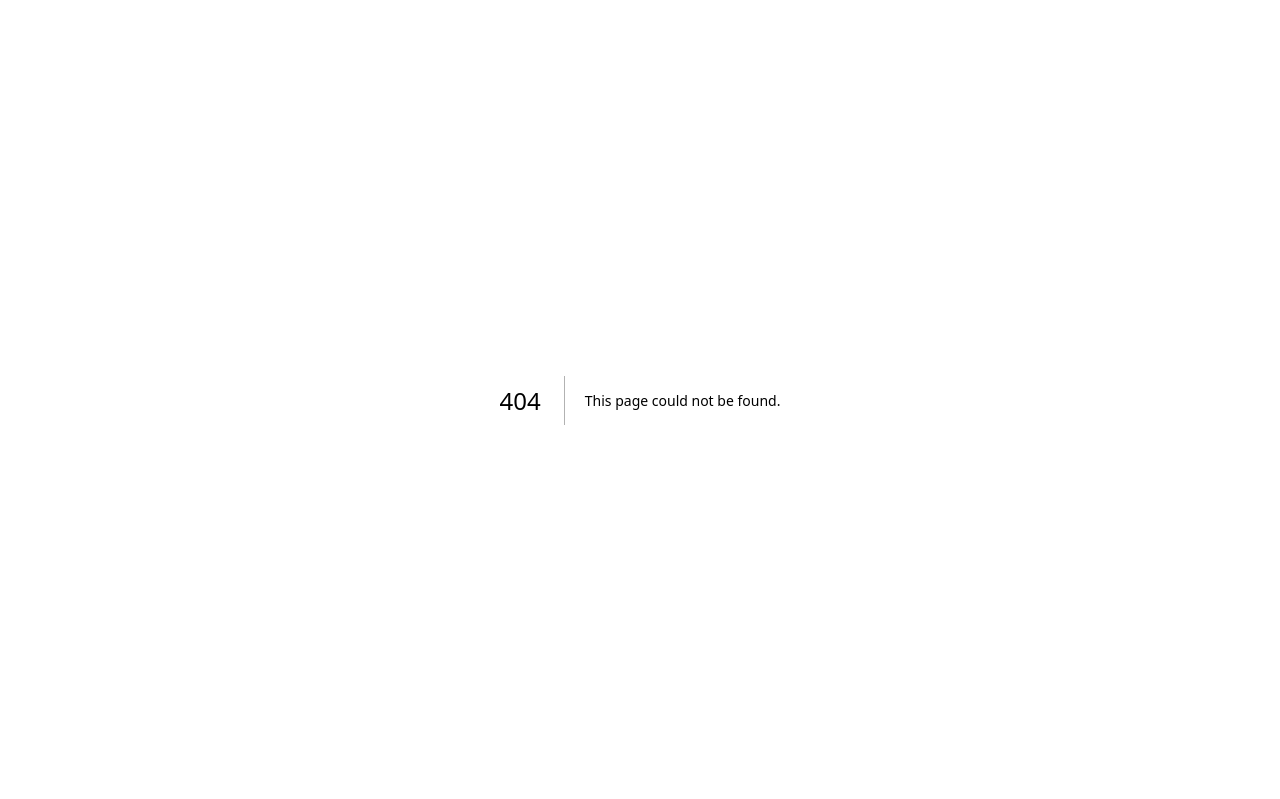
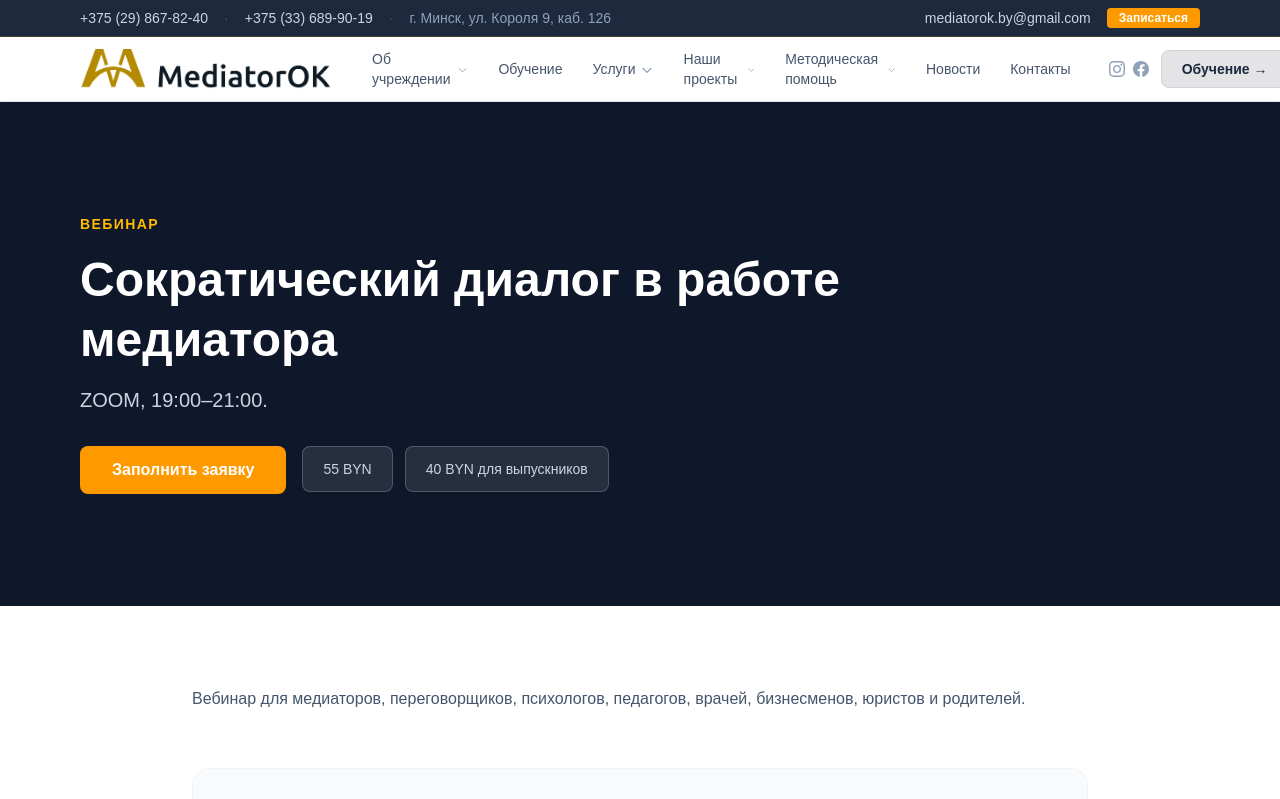
Before and after one commit to ZedMalatesta/newMediatorSite, a Next.js app: page /socraticdialogue in a window 1280 px wide. Before the commit this address had no page. Shown: the top 799 px of the page. Built offline with nearby package versions, Linux system fonts and the light colour scheme.

Commit message:
feat: add socratic dialogue webinar page

```diff
--- /dev/null
+++ b/app/socraticdialogue/page.tsx
@@ -0,0 +1,41 @@
+import type { Metadata } from "next";
+import TopBar from "@layout/TopBar";
+import Navbar from "@layout/Navbar";
+import Footer from "@layout/Footer";
+import { EventHero } from "@sections/EventHero/EventHero";
+import { EventDetails } from "@sections/EventDetails/EventDetails";
+import { EventSignup } from "@sections/EventSignup/EventSignup";
+
+export const metadata: Metadata = {
+  title: "Сократический диалог в работе медиатора | МедиаторОк Проф",
+  description:
+    "Онлайн-вебинар об искусстве вопросов как ключевом инструменте медиатора для разрешения конфликтов и достижения договорённостей.",
+};
+
+export default function SocraticDialoguePage() {
+  return (
+    <div className="min-h-screen bg-white">
+      <TopBar />
+      <Navbar />
+      <main>
+        <EventHero
+          eyebrow="Вебинар"
+          title="Сократический диалог в работе медиатора"
+          subtitle="ZOOM, 19:00–21:00."
+          meta={["55 BYN", "40 BYN для выпускников"]}
+        />
+        <EventDetails
+          description={["Вебинар для медиаторов, переговорщиков, психологов, педагогов, врачей, бизнесменов, юристов и родителей."]}
+          speaker={{
+            name: "Оксана Шульга",
+            role: "Кандидат психологических наук, семейный психолог, медиатор, конфликтолог",
+            photo: "/images/experts/shulga.jpg",
+            initials: "ОШ",
+          }}
+        />
+        <EventSignup />
+      </main>
+      <Footer />
+    </div>
+  );
+}
```
